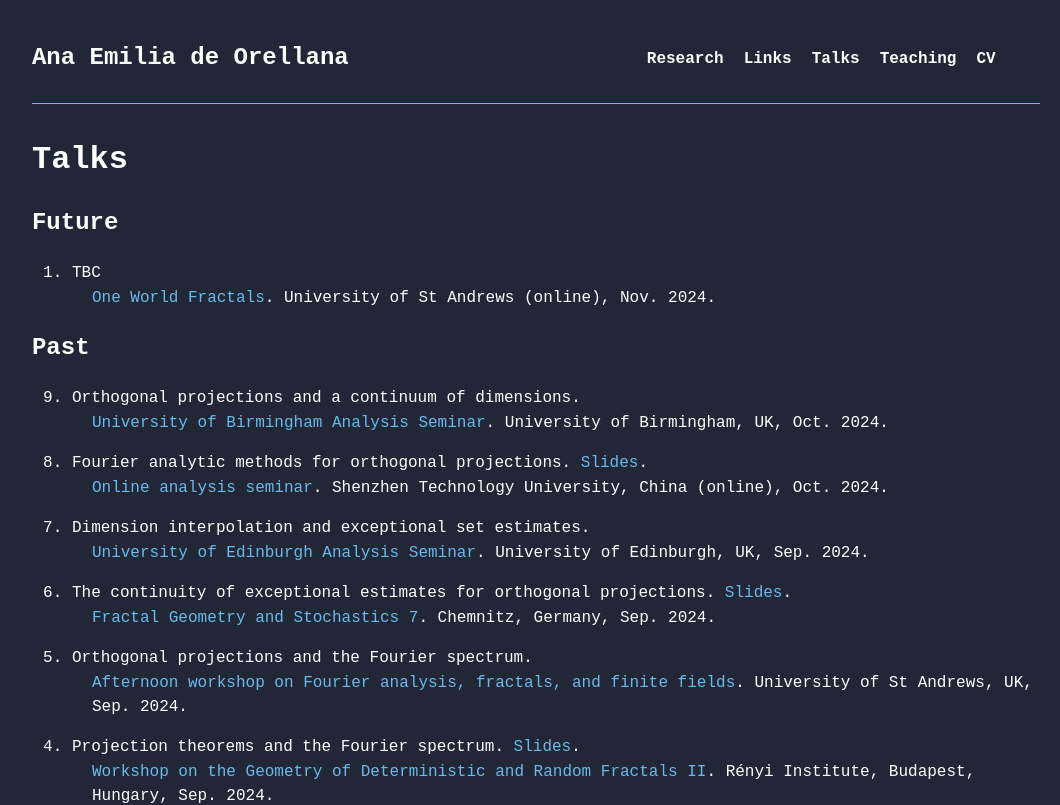
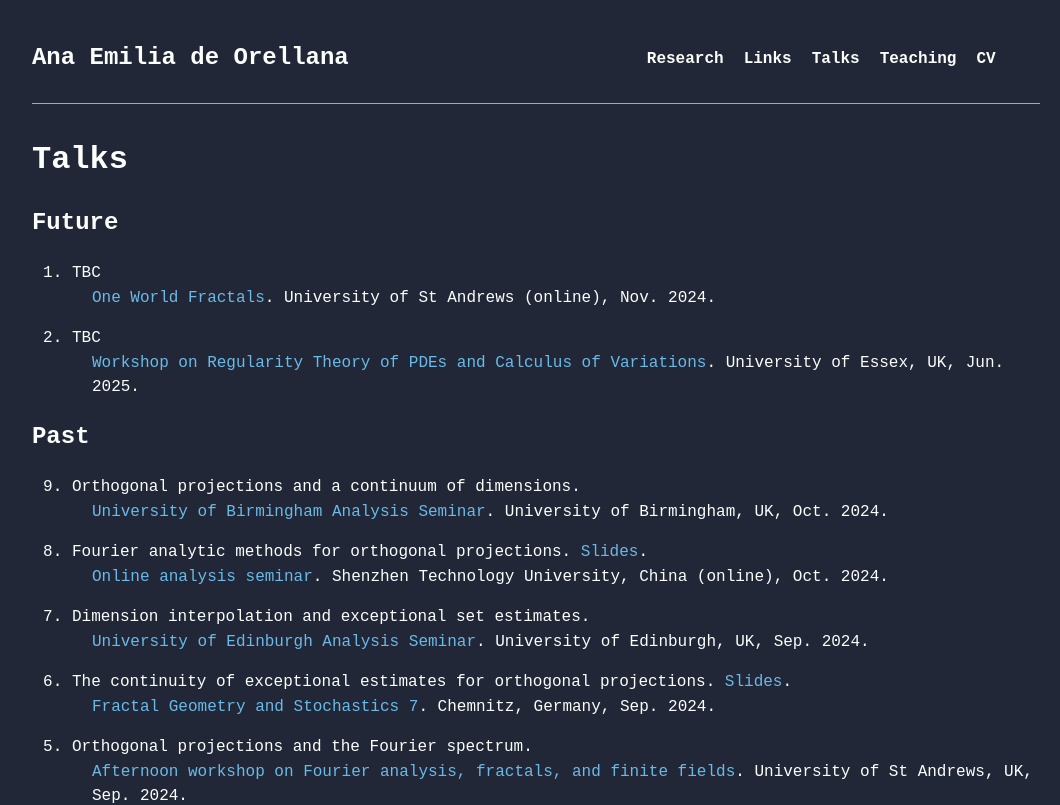
Before and after one commit to AnadeOre/anadeore.github.io, a Next.js app: page /talks in a window 1280 px wide. Shown: the top 805 px of the page, without its empty margins (104-1164 px from the left). Built offline with nearby package versions, Linux system fonts and the light colour scheme.

Commit message:
add talk

```diff
--- a/src/app/talks/page.jsx
+++ b/src/app/talks/page.jsx
@@ -8,7 +8,7 @@ const Teaching = () => {
       <Header />
       <h1>Talks</h1>
       <h2>Future</h2>
-      <ol reversed>
+      <ol>
         {/*  */}
         <Talk
           title='TBC'
@@ -16,6 +16,13 @@ const Teaching = () => {
           where='University of St Andrews (online)'
           link='https://www.oneworldfractals.org/next/'
           when='Nov. 2024'
+        />
+        <Talk
+          title='TBC'
+          event='Workshop on Regularity Theory of PDEs and Calculus of Variations'
+          where='University of Essex, UK'
+          link='/'
+          when='Jun. 2025'
         />
       </ol>
       <h2>Past</h2>
```
